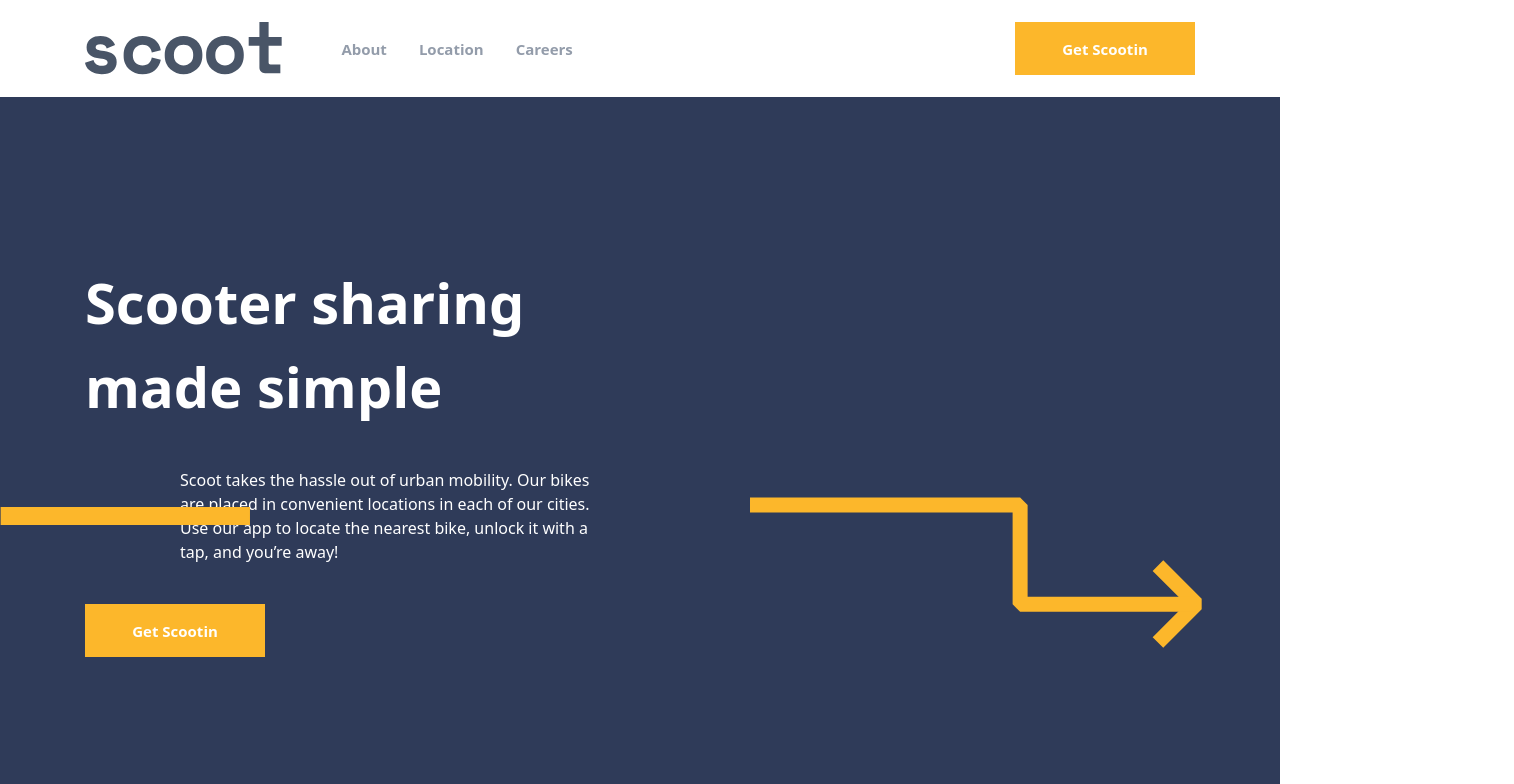
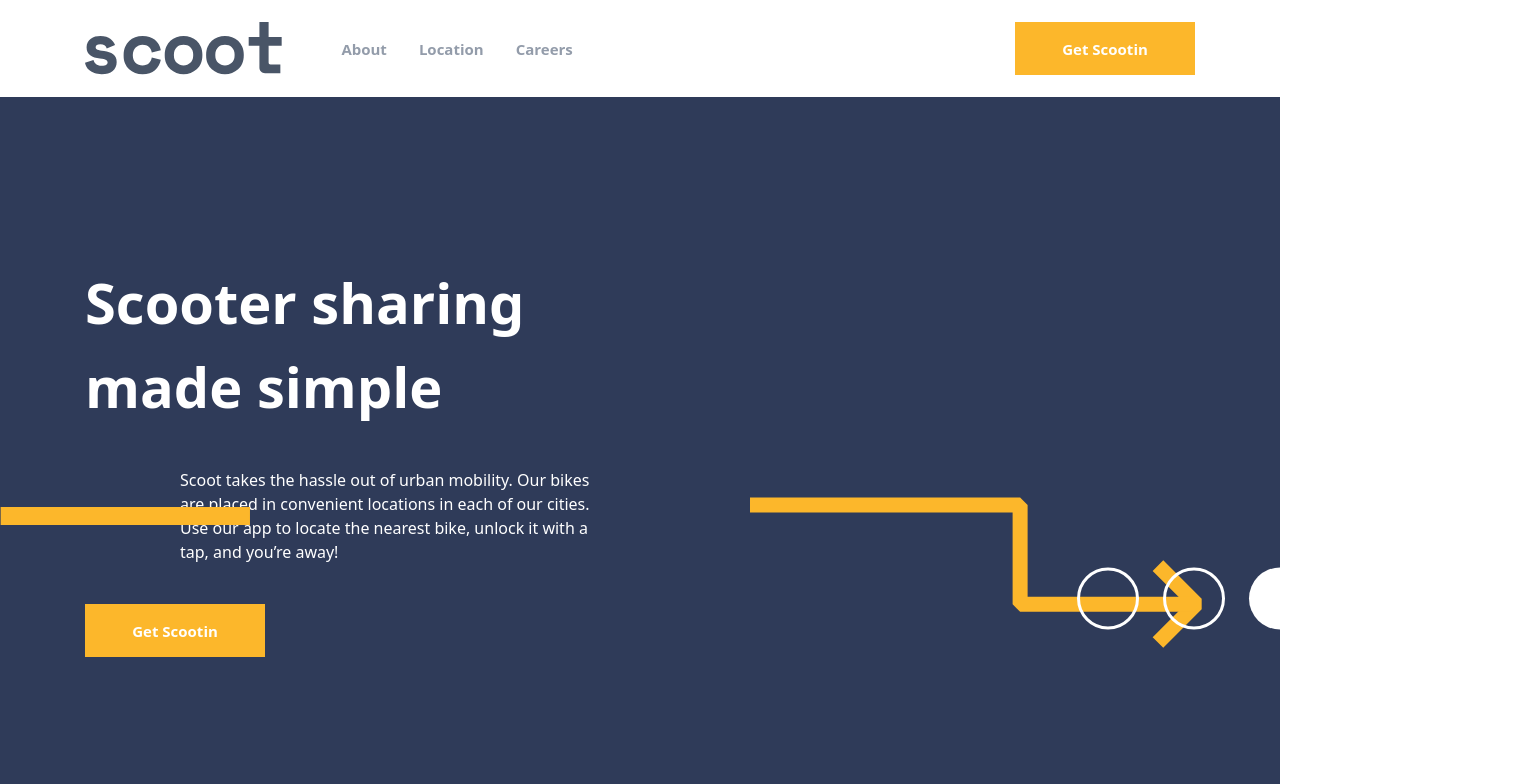
Before and after one commit to marjona2004/scoot_figma, a React (Vite) app: page /home in a window 1280 px wide. Shown: the top 784 px of the page, 1514 px wide, since content can reach past the window. Built offline with nearby package versions, Linux system fonts and the light colour scheme.

Commit message:
scoot finish

```diff
--- a/src/App.jsx
+++ b/src/App.jsx
@@ -12,7 +12,7 @@ function App() {
     <div>
       <Navbar/>
       <Switch>
-          <Route path="/Home">
+          <Route path="/home">
              <Home/>
           </Route>
              <Route path="/about">
--- a/src/components/pages/home-components/hero/Hero.jsx
+++ b/src/components/pages/home-components/hero/Hero.jsx
@@ -1,9 +1,9 @@
 import React from 'react'
 import { Button } from '../../../common/button/Button'
-import header_img from "/public/mock-image/hero_img/bg.png"
+
 import header_img_line_one from "/public/mock-image/hero_img/header_line.svg"
 import header_img_line_two from "/public/mock-image/hero_img/header_line_two.svg"
-import header_round from "/public/mock-image/hero_img/header_round.svg"
+import hero_round from "/public/mock-image/careers-images/hero_round.svg"
 
 
 export const Hero = () => {
@@ -23,7 +23,7 @@ export const Hero = () => {
         </div>
          <img src={header_img_line_one} alt="" className='absolute top-[410px] w-[250px] '/>
          <img src={header_img_line_two} alt="" className='absolute top-[400px] left-[750px]'/>
-         <img src={header_round} alt=""  className='absolute top-[470px] left-[1280px] right-0'/>
+         <img src={hero_round} alt="" className='absolute top-[470px]  right-0' />
     </div>
   )
 }
--- a/src/components/pages/home-components/useInfo/UseInfo.jsx
+++ b/src/components/pages/home-components/useInfo/UseInfo.jsx
@@ -70,12 +70,12 @@ export const UseInfo = () => {
 
     </div>
     <img src={useInfo_round}  alt="" className='absolute top-[30px] right-0' />
-    <img src={useInfo_round}  alt="" className='absolute bottom-[150px] right-0' />
+    <img src={useInfo_round}  alt="" className='absolute bottom-[10px] right-0' />
     <img src={useInfo_round_two} alt="" className='absolute top-[600px] '/>
 
     <img src={useInfo_line} alt=""  className='absolute top-[320px] right-0 w-[734px]'/>
     <img src={useInfo_line_two} alt=""  className='absolute top-[620px] w-[400px] '/>
-    <img src={useInfo_line_three} alt=""  className='absolute bottom-[500px] right-0 w-[300px]'/>
+    <img src={useInfo_line_three} alt=""  className='absolute bottom-[200px] right-0 w-[400px]'/>
 
     </div>
 
```
